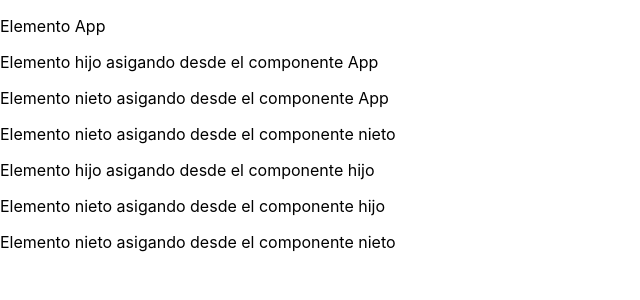
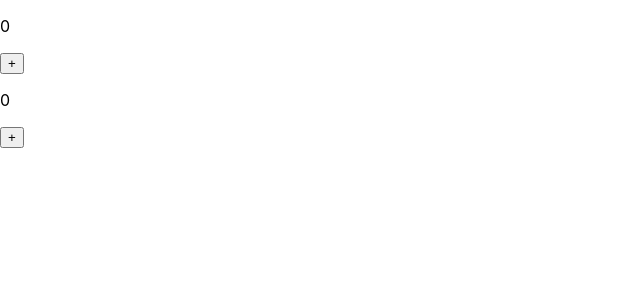
Before and after one commit to cerciber/react-tests, a React (Create React App) app: page / in a window 1280 px wide. Shown: the top 300 px of the page, without its empty margins (0-640 px from the left). Built offline with nearby package versions, Linux system fonts and the light colour scheme.

Commit message:
Custom hook test

```diff
--- a/src/App.js
+++ b/src/App.js
@@ -1,16 +1,28 @@
-import Child1 from "./Child1";
-import GrandChild1 from "./GrandChild1";
+import { useState } from "react";
+
+const useCounter = () => {
+  const [counter, setCounter] = useState(0)
+
+  const increase = () => setCounter(counter + 1)
+  const decrease = () => setCounter(counter - 1)
+  const reset = () => setCounter(0)
+
+  return {
+    counter, increase, decrease, reset
+  }
+}
 
 function App() {
+
+  const counter1 = useCounter()
+  const counter2 = useCounter()
+
   return (
     <div>
-      <p>Elemento App</p>
-      <Child1>
-        <p>Elemento hijo asigando desde el componente App</p>
-        <GrandChild1>
-          <p>Elemento nieto asigando desde el componente App</p>
-        </GrandChild1>
-      </Child1>
+      <p>{counter1.counter}</p>
+      <button onClick={counter1.increase}>+</button>
+      <p>{counter2.counter}</p>
+      <button onClick={counter2.increase}>+</button>
     </div>
   );
 }
```
